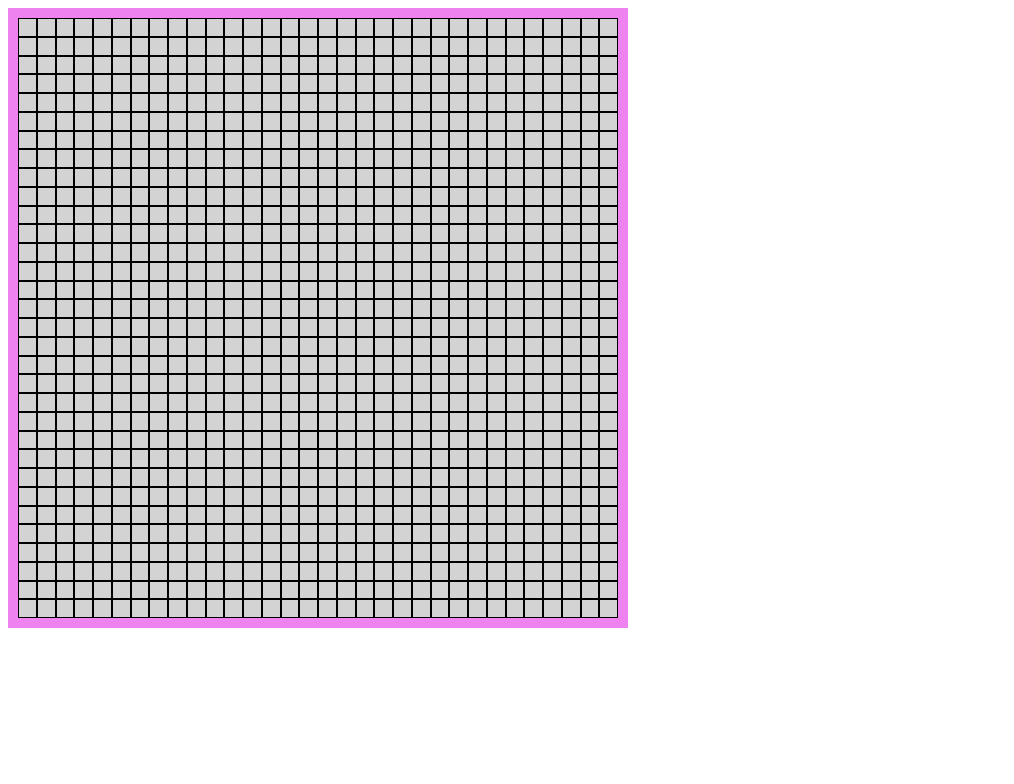
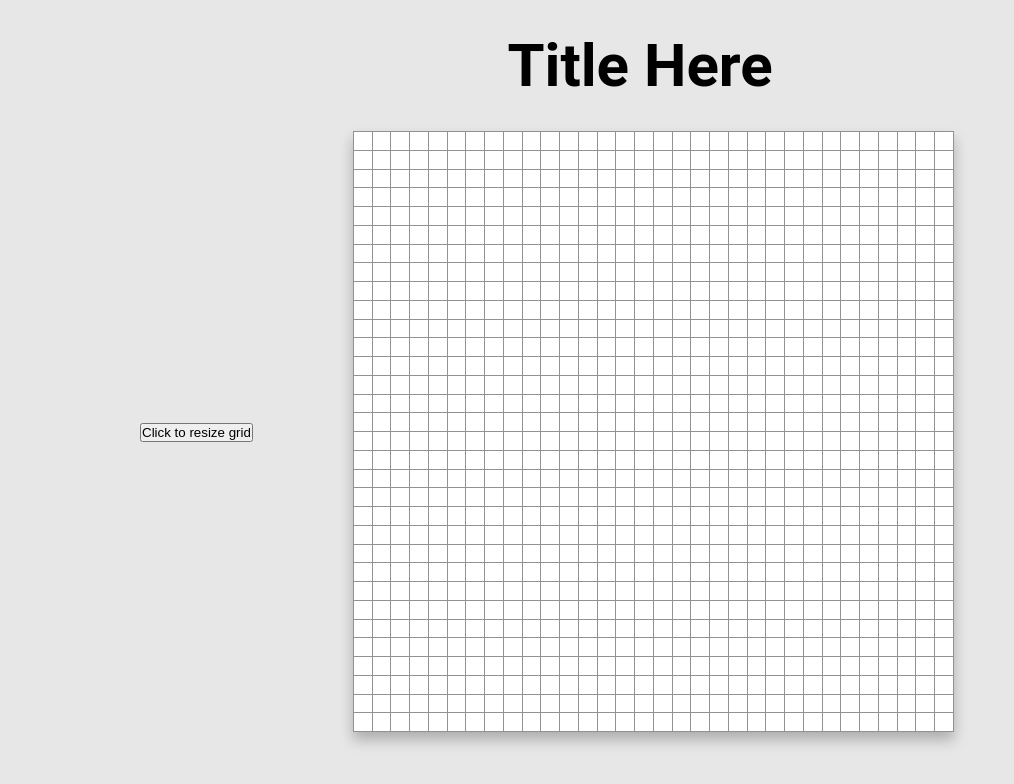
Before and after one commit to Lyarc79/Etch-a-Sketch, a plain HTML site: page index.html in a window 1280 px wide. Shown: the whole page, without its empty margins (0-1014 px from the left). Drawn offline with Linux system fonts and the light colour scheme.

Commit message:
Added a prompt for user to resize the sketchpad

```diff
--- a/index.html
+++ b/index.html
@@ -8,7 +8,16 @@
 </head>
 
 <body>
-    <div id="sketch"></div>
+    <header class="header">
+        <h1 class="title">Title Here</h1>
+    </header>
+    <div class="main">
+        <div class="settings">
+            <button id="resizeBtn">Click to resize grid</button>
+        </div>
+        <div id="sketch"></div>
+    </div>
+
     <script src="./index.js"></script>
 </body>
 </html>
--- a/index.js
+++ b/index.js
@@ -1,37 +1,71 @@
 
+// This is all for the sketch creation
 const mainContainer = document.getElementById('sketch');
-/*
-function createGrid(gridSize){
-    for(let i = 0; i < gridSize * gridSize; i++){
-        const square = document.createElement('div');
-        square.classList.add('square');
-        mainContainer.appendChild(square);
-    }
-}
-*/
 
-function createRows(container, number){
-    for(let i = 0; i < number; i++){
+function createRows(container, number) {
+    for (let i = 0; i < number; i++) {
         const row = document.createElement('div');
         row.classList.add('row');
         container.appendChild(row);
     }
 }
 
-function createSquares(container, number){
-    for(let i = 0; i < number; i++){
+function createSquares(container, number) {
+    for (let i = 0; i < number; i++) {
         const square = document.createElement('div');
         square.classList.add('square');
         container.appendChild(square);
     }
 }
 
-function createSketch(number){
+function createSketchPad(number) {
     createRows(mainContainer, number);
     const rowsCreated = document.getElementsByClassName('row');
-    for(let i = 0; i < rowsCreated.length; i++) {
+    for (let i = 0; i < rowsCreated.length; i++) {
         createSquares(rowsCreated[i], number);
     }
 }
 
-createSketch(32);
+
+createSketchPad(32);
+
+// This do the painting
+function sketchDrawing() {
+    const squares = document.getElementsByClassName('square');
+    let isDrawing = false;
+
+    for (let i = 0; i < squares.length; i++) {
+        squares[i].addEventListener('mousedown', () => {
+            isDrawing = true;
+        });
+
+        squares[i].addEventListener('mouseup', () => {
+            isDrawing = false;
+        });
+
+        squares[i].addEventListener('mouseover', (e) => {
+            if (isDrawing) {
+                console.log("Drawing...");
+                squares[i].style = "background-color: red";
+            }
+        })
+    }
+}
+
+sketchDrawing();
+
+// Grid resizing button
+const resizeBtn = document.getElementById('resizeBtn');
+resizeBtn.addEventListener('click', () => {
+    let answer = prompt("Please enter your desired size");
+    answer = parseInt(answer);
+    if (answer > 100) {
+        answer = 100;
+    } else if (answer <= 0) {
+        answer = 1;
+    }
+    mainContainer.innerHTML = '';
+    createSketchPad(answer);
+    sketchDrawing();
+}
+)
--- a/style.css
+++ b/style.css
@@ -1,10 +1,41 @@
+
+body{
+    background-color: #e7e7e7;
+    font-family: 'Roboto', sans-serif;
+}
+
+*{
+    padding: 0;
+    margin: 0;
+}
+
+.header{
+    padding: 30px 0;
+ }
+
+ .title{
+    text-align: center;
+    font-size: 60px;
+    font-weight: bold;
+ }
+
+ .main{
+    display: flex;
+    align-items: center;
+    margin: 0 auto;
+    gap: 100px;
+    max-width: 1000px;
+ }
 
 #sketch{
     display: flex;
     flex-wrap: wrap;
     width: 600px;
     height: 600px;
-    border: 10px solid violet;
+    background-color: #ffffff;
+    box-shadow: rgba(0, 0, 0, 0.25) 0px 8px 13px;
+    border-right: 1px solid rgb(146, 146, 146);
+    border-bottom: 1px solid rgb(146, 146, 146);
 }
 
 .row{
@@ -14,6 +45,7 @@
 
 .square{
     flex: 1;
-    background-color: lightgray;
-    border: 1px solid black;
+    background-color: white;
+    border-top: 1px solid rgb(146, 146, 146);
+    border-left: 1px solid rgb(146, 146, 146);
 }
```
